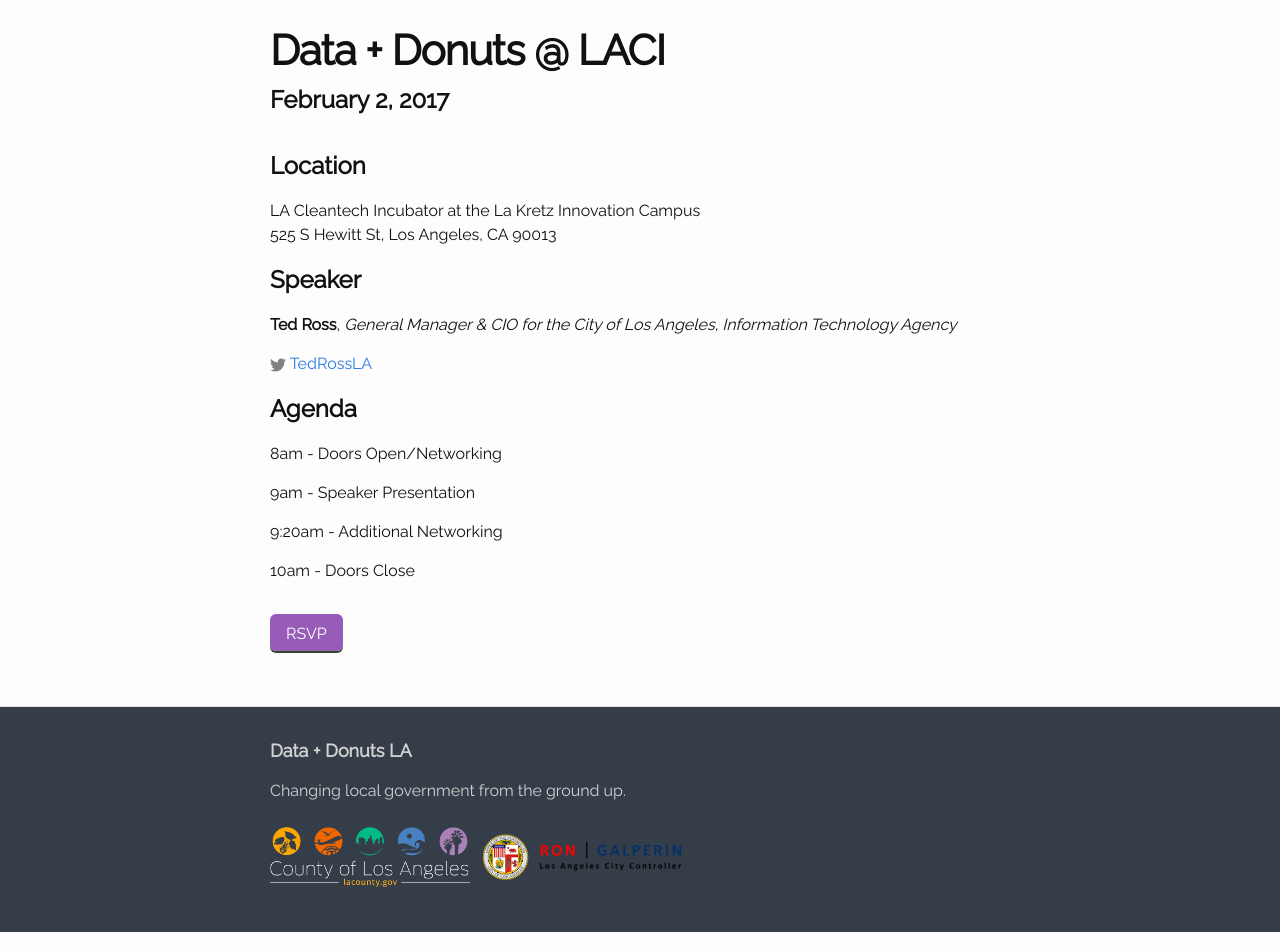
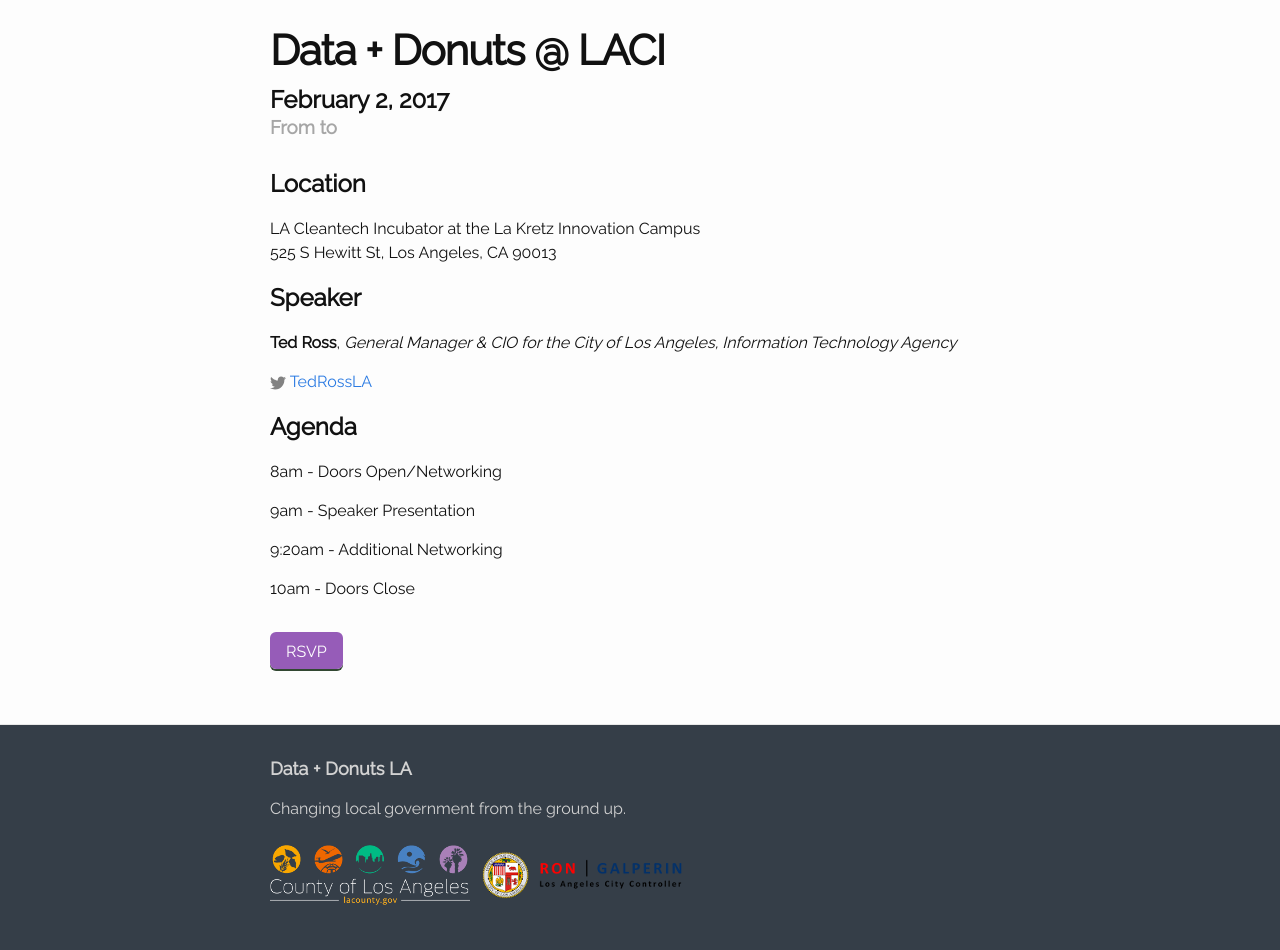
Before and after one commit to compilerla/data-donuts, a Jekyll site: the page built from _posts/2017-02-02-data-donuts-01.md, in a window 1280 px wide. Shown: the part 383-1333 px from the top of the page. Built offline with Jekyll 4.4.1, drawn with Linux system fonts in a browser that asks for light colours.

Commit message:
add theme author image and time back to post layout template

```diff
--- a/_layouts/post.html
+++ b/_layouts/post.html
@@ -8,7 +8,11 @@
 
   <header class="post-header">
     <h1 class="post-title" itemprop="name headline">{{ page.title }}</h1>
+    {% if organiser.photo %}
+        <h3 class="post-organisers-name">By {{organiser.name}}</h3>
+    {% endif %}
     <h2 class="post-date"><time datetime="{{ page.date | date_to_xmlschema }}" itemprop="datePublished">{{ page.date | date: "%B %-d, %Y" }}</time>{% if page.author %} • <span itemprop="author" itemscope itemtype="http://schema.org/Person"><span itemprop="name">{{ page.author }}</span></span>{% endif %}</h2>
+    <h3 class="post-time">From {{ page.start_time}} to {{page.end_time }}</h3>
   </header>
 
   <div class="post-content" itemprop="articleBody">
```
